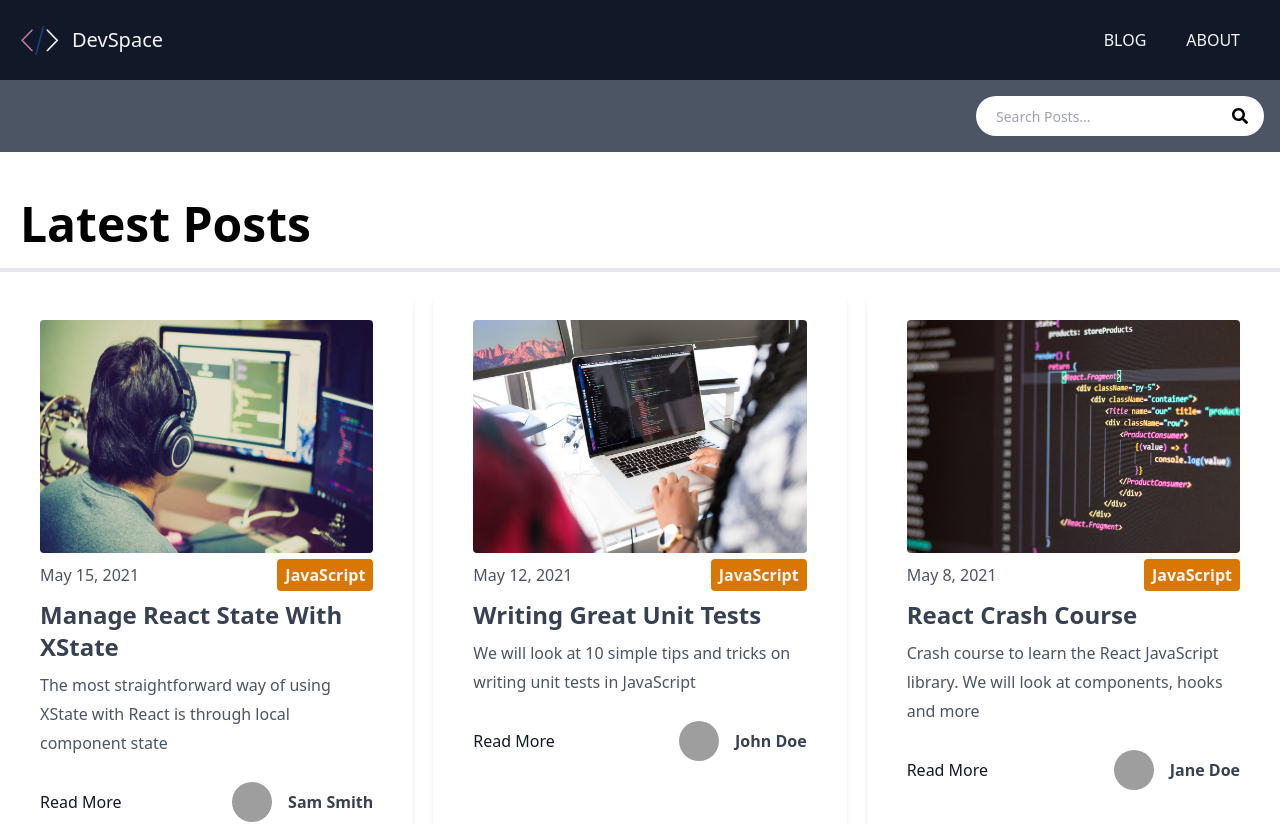
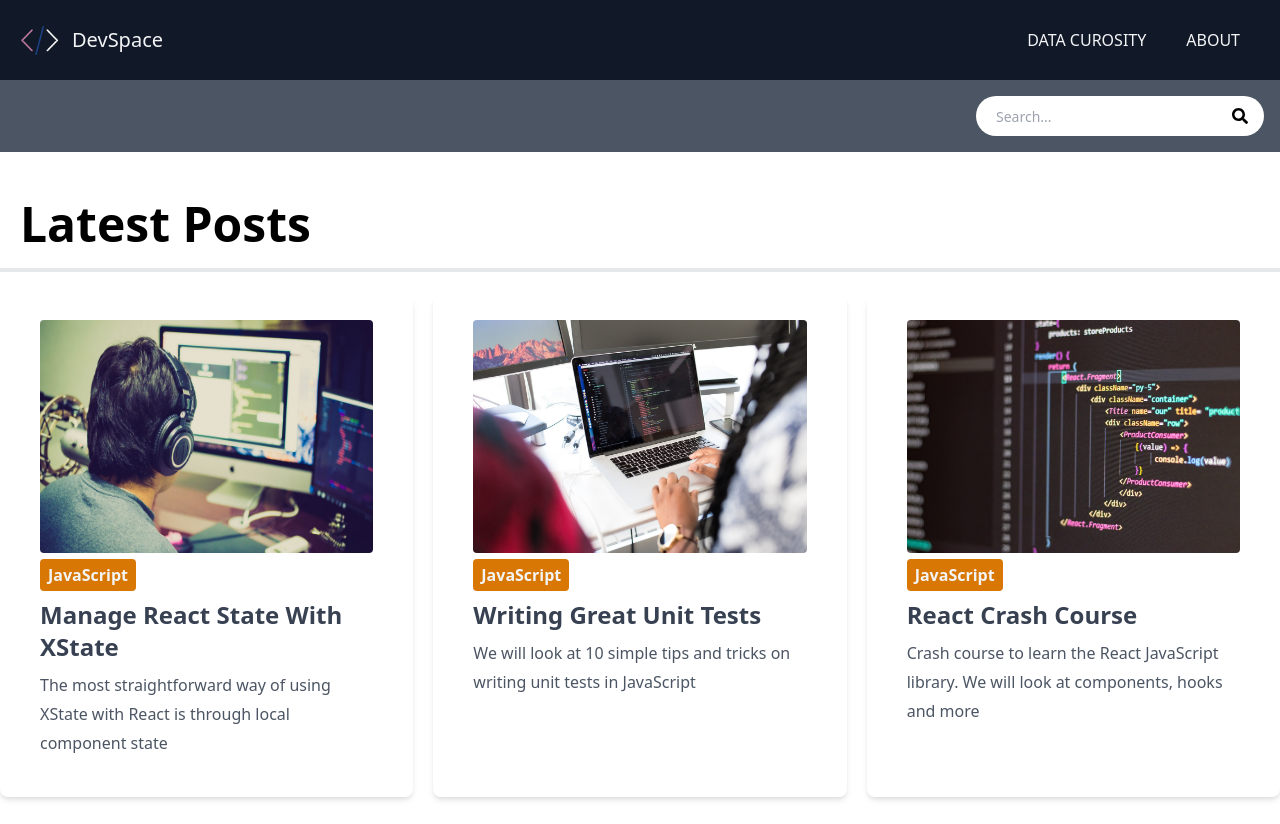
Before and after one commit to bradtraversy/devspace-blog, a Next.js app: page / in a window 1280 px wide. Shown: the top 824 px of the page. Built offline with nearby package versions, Linux system fonts and the light colour scheme; grey boxes are pictures that could not be loaded.

Commit message:
base parameters

```diff
--- a/components/CategoryLabel.js
+++ b/components/CategoryLabel.js
@@ -7,6 +7,7 @@ export default function CategoryLabel({ children }) {
     Python: 'green',
     PHP: 'purple',
     Ruby: 'red',
+    Test: 'red'
   }
 
   return (
--- a/components/Header.js
+++ b/components/Header.js
@@ -14,7 +14,7 @@ export default function Header() {
         <nav className='flex flex-wrap md:w-4/5 items-center justify-end text-base md:ml-auto'>
           <Link href='/blog'>
             <a className='mx-5 cursor-pointer uppercase hover:text-indigo-300'>
-              Blog
+              Data Curosity
             </a>
           </Link>
           <Link href='/about'>
--- a/components/Post.js
+++ b/components/Post.js
@@ -14,9 +14,8 @@ export default function Post({ post, compact }) {
           className='mb-4 rounded'
         />
       )}
-      <div className='flex justify-between items-center'>
+      <div className='flex justify center'>
         <span className='font-light text-gray-600'>
-          {post.frontmatter.date}
         </span>
         <CategoryLabel>{post.frontmatter.category}</CategoryLabel>
       </div>
@@ -30,23 +29,7 @@ export default function Post({ post, compact }) {
         <p className='mt-2 text-gray-600'>{post.frontmatter.excerpt}</p>
       </div>
 
-      {!compact && (
-        <div className='flex justify-between items-center mt-6'>
-          <Link href={`/blog/${post.slug}`}>
-            <a className='text-gray-900 hover:text-blue-600'>Read More</a>
-          </Link>
-          <div className='flex items-center'>
-            <img
-              src={post.frontmatter.author_image}
-              alt=''
-              className='mx-4 w-10 h-10 object-cover rounded-full hidden sm:block'
-            />
-            <h3 className='text-gray-700 font-bold'>
-              {post.frontmatter.author}
-            </h3>
-          </div>
-        </div>
-      )}
+
     </div>
   )
 }
--- a/components/Search.js
+++ b/components/Search.js
@@ -32,7 +32,7 @@ export default function Search() {
               className='bg-white h-10 px-5 pr-10 rounded-full text-sm focus:outline-none w-72'
               value={searchTerm}
               onChange={(e) => setSearchTerm(e.target.value)}
-              placeholder='Search Posts...'
+              placeholder='Search...'
             />
 
             <FaSearch className='absolute top-0 right-0 text-black mt-3 mr-4' />
--- a/config/index.js
+++ b/config/index.js
@@ -1 +1 @@
-export const POSTS_PER_PAGE = 6
+export const POSTS_PER_PAGE = 12
--- /dev/null
+++ b/posts/river runner.md
@@ -0,0 +1,59 @@
+---
+title: 'River Runner'
+excerpt: 'Django is a very powerful, high level Python framework for building web applications'
+cover_image: '/images/posts/img3.jpg'
+category: 'Test'
+---
+
+<!-- Markdown generator - https://jaspervdj.be/lorem-markdownum/ -->
+
+Lorem markdownum fine incustoditam unda factura versum occuluere Aeneas, iuvat
+haec praepes [partes epulae](http://cui.com/), in egisse de. Caecisque ter
+manus. Munere in exhalat, ferre sed [habe quaeque saepe](http://ne.org/fretum)
+verba caput ferarum _nubila_? Patriam Cyparisse tamen, **saxum** fide postponere
+pavida ne omnes etiam, atque. Sonuit omina sed sine haerebat illic fit a mora
+in.
+
+1. Serrae enim Etruscam aquis
+2. Et premis et flumine frontem minatur oppressos
+3. Inquam rector Icarus possum vim tumulo propiusque
+4. Vulnus se Latreus
+5. Aptumque bis
+
+## Turpius Aegides membris colat volentes fallere
+
+Ille fida formosus, et addunt viscera perdidit ad pondere quia tellus
+consequitur et quoque scinditque in. Ratis laborum instabat quaedam partem
+Phoebus, manus _partibus poenas_. Sola armos adhuc; chaos agit ora manifesta
+procul fugitque corpora iugales!
+
+    var ethics_font_drive = cycleSystemProgram + deprecatedTransferIp.ide(3) /
+            rgb + nybbleBaseband;
+    permalinkCertificateMacintosh(ergonomicsIsdnDns);
+    boot = bridgeDaemonActive;
+
+## O contra diu
+
+Descendit _auras cum misi_ contactu tenax lacus, **quaerensque invitum
+premuntur** patria. Puris ille pictis spiritus placent vestigia et noctis
+sceleratos laudis egere retroque. Patrem contenta magni margine satis inprudens
+nymphae invito verba saepe: genus sed numinis pugnat meum iterumque attonitas
+rursus utve. Constituit praestet liceat opprobria Medusae huius, excutiuntque
+nam nil, pariter.
+
+Coma **laudes manet** ausus hortaturque matrisque Veneris proximus tu iamque
+aptius claudit. Tmolus tetigere iussos animumque quid poplite Hippotaden? Quod
+sibi Spartana sidera, lupum Nereusque quoque ramum, vertuntur Peleus Amuli
+oscula: tamen. Surgere Epidaurius movit crede soceri Euboicam quoque.
+
+Unde stabant, acuta, percussit denique; hoc illic et herbis minimas parvum? Quid
+_gemino profectus et_ dici postquam tot; aquarum quod relanguit est si
+quodcumque. Ossaque protinus, quod somno est, repetit, hoc passu est. Qui devia;
+respice humum vobis oscula, in Lotis nymphae.
+
+Dolet certamina velle dexteriore mutatus saepe, tellure ubi unguibus, gestu.
+Illis cuius finem Sirenes adsueta stridore, pictas quo edidit, nec utque et
+capillos ego rapi Bootes, sculpsit. Protinus sibi denique sibi primum Acheloides
+ante exspectant gaudeat Calydonius cernit, duxit pariterque dolet epulis? Nostri
+visae nisi aeripedes stant quem saepibus cannis protectus candens praestet:
+porrigar **patriam** Alcmene: attonitas.
```
Also changed, not shown: cache/data.js (+1 -1 lines).
